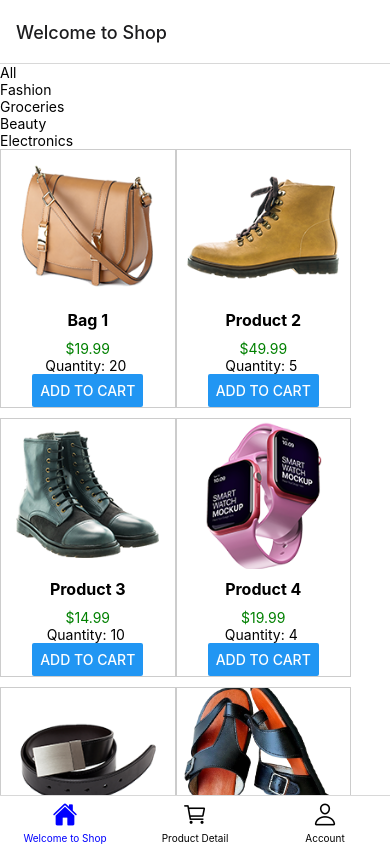
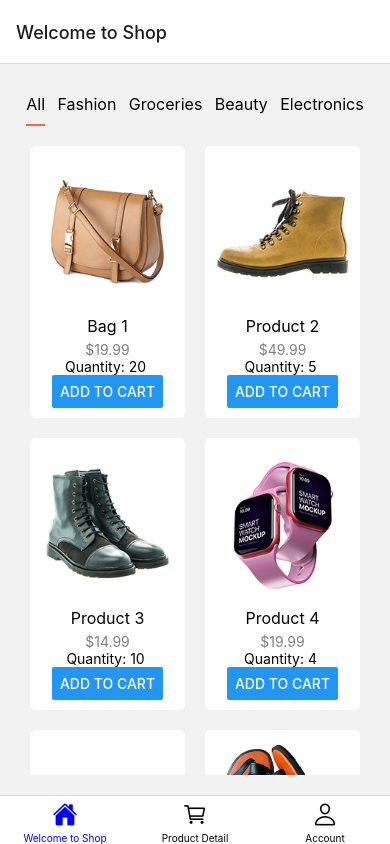
Before and after one commit to Dtblaze02/ecommerce_1, a React Native app: screen /Home in a window 390 px wide. Built offline with nearby package versions, Linux system fonts and the light colour scheme.

Commit message:
Update style.js

```diff
--- a/src/screens/home/style.js
+++ b/src/screens/home/style.js
@@ -3,42 +3,52 @@ import { StyleSheet } from "react-native";
 export const styles = StyleSheet.create({
   container: {
     flex: 1,
-      backgroundColor: '#fff',
+    padding: 20,
+  },
+  tabContainer: {
+    flexDirection: 'row',
+    justifyContent: 'space-around',
+    marginBottom: 10,
+  },
+  tab: {
+    paddingVertical: 10,
+  },
+  selectedTab: {
+    borderBottomWidth: 2,
+    borderColor: 'tomato',
+  },
+  tabText: {
+    fontSize: 16,
   },
   header: {
-      padding: 20,
-      borderBottomWidth: 1,
-      borderBottomColor: '#ccc',
-    },
-    headerText: {
     fontSize: 24,
     fontWeight: 'bold',
+    marginBottom: 20,
   },
-    productContainer: {
-      flexDirection: 'row',
-      flexWrap: 'wrap',
-      justifyContent: 'space-around',
-      paddingVertical: 20,
+  productList: {
+    flex: 1,
   },
   productItem: {
-      width: '45%',
-      borderWidth: 1,
-      borderColor: '#ccc',
-      marginBottom: 10,
+    flex: 1,
+    margin: 10,
+    backgroundColor: '#fff',
+    borderRadius: 5,
+    padding: 10,
     alignItems: 'center',
   },
   productImage: {
-      width: '100%',
+    width: 150,
     height: 150,
     resizeMode: 'cover',
+    marginBottom: 10,
+    borderRadius: 5,
   },
   productName: {
     fontSize: 16,
-      fontWeight: 'bold',
-      marginVertical: 10,
+    marginBottom: 5,
   },
   productPrice: {
     fontSize: 14,
-      color: 'green',
+    color: 'gray',
   },
 });
```
Lines whose indentation alone changed are shown as unchanged.
